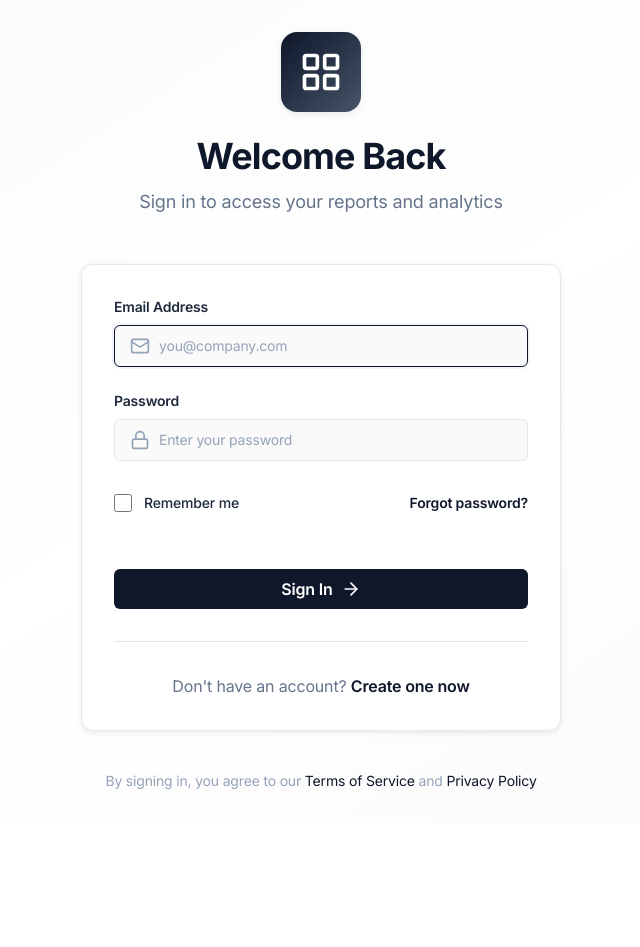
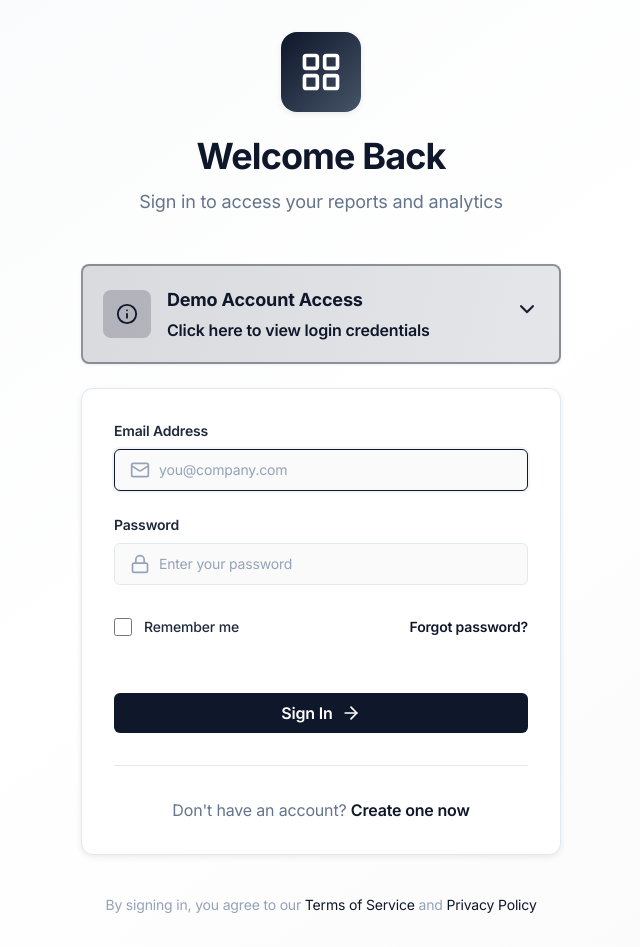
Before and after one commit to ferhatenyani/app-suisse, a React (Vite) app in the folder app-user/: page /login in a window 1280 px wide. Shown: the whole page, without its empty margins (319-959 px from the left). Before the commit the page ends 823 px from the top, so only its background shows below. Built offline with nearby package versions, Linux system fonts and the light colour scheme.

Commit message:
feat(login): added credentials tool tip

```diff
--- a/app-user/src/pages/Login.tsx
+++ b/app-user/src/pages/Login.tsx
@@ -1,6 +1,6 @@
 import React, { useState, useEffect } from 'react';
 import { Link, useNavigate } from 'react-router-dom';
-import { LayoutGrid, Mail, Lock, ArrowRight, AlertCircle } from 'lucide-react';
+import { LayoutGrid, Mail, Lock, ArrowRight, AlertCircle, ChevronDown, ChevronUp, Info } from 'lucide-react';
 import { Input } from '../components/ui/Input';
 import { Button } from '../components/ui/Button';
 import { Card } from '../components/ui/Card';
@@ -13,6 +13,7 @@ export const Login: React.FC = () => {
   const [password, setPassword] = useState('');
   const [rememberMe, setRememberMe] = useState(false);
   const [error, setError] = useState('');
+  const [showDemoCredentials, setShowDemoCredentials] = useState(false);
 
   useEffect(() => {
     window.scrollTo(0, 0);
@@ -35,6 +36,12 @@ export const Login: React.FC = () => {
     }
   };
 
+  const fillDemoCredentials = (demoEmail: string, demoPassword: string) => {
+    setEmail(demoEmail);
+    setPassword(demoPassword);
+    setError('');
+  };
+
   // Corporate login: centered card with logo, minimal form, professional background
   return (
     <div className="min-h-screen bg-gradient-to-br from-[var(--color-surface-elevated)] via-[var(--color-background)] to-[var(--color-panel)] flex items-center justify-center p-4 xs:p-6 lg:p-8">
@@ -46,6 +53,99 @@ export const Login: React.FC = () => {
           </div>
           <h1 className="text-2xl xs:text-3xl md:text-4xl font-bold text-[var(--color-title)] mb-2 xs:mb-3 tracking-tight">Welcome Back</h1>
           <p className="text-[var(--color-text-secondary)] text-sm xs:text-base md:text-lg">Sign in to access your reports and analytics</p>
+        </div>
+
+        {/* Demo Credentials Section */}
+        <div className="mb-6">
+          <button
+            type="button"
+            onClick={() => setShowDemoCredentials(!showDemoCredentials)}
+            className="w-full flex items-center justify-between p-4 xs:p-5 bg-gradient-to-r from-[var(--color-primary)]/15 to-[var(--color-accent)]/15 hover:from-[var(--color-primary)]/25 hover:to-[var(--color-accent)]/25 border-2 border-[var(--color-primary)]/40 rounded-lg transition-all group shadow-sm hover:shadow-md"
+            aria-expanded={showDemoCredentials}
+            aria-controls="demo-credentials"
+          >
+            <div className="flex items-center gap-3 xs:gap-4">
+              <div className="flex items-center justify-center w-10 h-10 xs:w-12 xs:h-12 rounded-lg bg-[var(--color-primary)]/20 group-hover:bg-[var(--color-primary)]/30 transition-colors">
+                <Info size={22} className="text-[var(--color-primary)]" />
+              </div>
+              <div className="text-left">
+                <span className="text-base xs:text-lg font-bold text-[var(--color-title)] block mb-1">Demo Account Access</span>
+                <span className="text-sm xs:text-base font-semibold text-[var(--color-primary)] group-hover:text-[var(--color-primary-hover)] transition-colors">
+                  Click here to view login credentials
+                </span>
+              </div>
+            </div>
+            {showDemoCredentials ? (
+              <ChevronUp size={24} className="text-[var(--color-primary)] transition-transform flex-shrink-0" />
+            ) : (
+              <ChevronDown size={24} className="text-[var(--color-primary)] transition-transform flex-shrink-0 animate-bounce" />
+            )}
+          </button>
+
+          {showDemoCredentials && (
+            <div
+              id="demo-credentials"
+              className="mt-3 p-4 xs:p-5 bg-[var(--color-surface-elevated)] border border-[var(--color-border)] rounded-lg space-y-4 animate-in fade-in slide-in-from-top-2 duration-200"
+            >
+              <p className="text-xs xs:text-sm text-[var(--color-text-secondary)] mb-4">
+                Use these credentials to explore the demo application:
+              </p>
+
+              {/* Organization Account */}
+              <div className="p-4 bg-[var(--color-background)] border border-[var(--color-border)] rounded-lg hover:border-[var(--color-primary)]/30 transition-colors group">
+                <div className="flex items-start justify-between mb-3">
+                  <div>
+                    <h3 className="text-sm font-semibold text-[var(--color-title)] mb-1">Organization Account</h3>
+                    <p className="text-xs text-[var(--color-text-secondary)]">John Anderson - Acme Corporation</p>
+                  </div>
+                  <button
+                    type="button"
+                    onClick={() => fillDemoCredentials('organization@gmail.com', 'azerty1234')}
+                    className="px-3 py-1.5 text-xs font-medium text-[var(--color-primary)] hover:text-white hover:bg-[var(--color-primary)] border border-[var(--color-primary)] rounded-md transition-all opacity-0 group-hover:opacity-100"
+                  >
+                    Auto-fill
+                  </button>
+                </div>
+                <div className="space-y-2 text-xs xs:text-sm">
+                  <div className="flex items-center gap-2">
+                    <Mail size={14} className="text-[var(--color-text-muted)] flex-shrink-0" />
+                    <code className="text-[var(--color-text)] font-mono bg-[var(--color-surface-elevated)] px-2 py-1 rounded">organization@gmail.com</code>
+                  </div>
+                  <div className="flex items-center gap-2">
+                    <Lock size={14} className="text-[var(--color-text-muted)] flex-shrink-0" />
+                    <code className="text-[var(--color-text)] font-mono bg-[var(--color-surface-elevated)] px-2 py-1 rounded">azerty1234</code>
+                  </div>
+                </div>
+              </div>
+
+              {/* Individual Account */}
+              <div className="p-4 bg-[var(--color-background)] border border-[var(--color-border)] rounded-lg hover:border-[var(--color-primary)]/30 transition-colors group">
+                <div className="flex items-start justify-between mb-3">
+                  <div>
+                    <h3 className="text-sm font-semibold text-[var(--color-title)] mb-1">Individual Account</h3>
+                    <p className="text-xs text-[var(--color-text-secondary)]">Sarah Mitchell</p>
+                  </div>
+                  <button
+                    type="button"
+                    onClick={() => fillDemoCredentials('individual@gmail.com', 'azerty1234')}
+                    className="px-3 py-1.5 text-xs font-medium text-[var(--color-primary)] hover:text-white hover:bg-[var(--color-primary)] border border-[var(--color-primary)] rounded-md transition-all opacity-0 group-hover:opacity-100"
+                  >
+                    Auto-fill
+                  </button>
+                </div>
+                <div className="space-y-2 text-xs xs:text-sm">
+                  <div className="flex items-center gap-2">
+                    <Mail size={14} className="text-[var(--color-text-muted)] flex-shrink-0" />
+                    <code className="text-[var(--color-text)] font-mono bg-[var(--color-surface-elevated)] px-2 py-1 rounded">individual@gmail.com</code>
+                  </div>
+                  <div className="flex items-center gap-2">
+                    <Lock size={14} className="text-[var(--color-text-muted)] flex-shrink-0" />
+                    <code className="text-[var(--color-text)] font-mono bg-[var(--color-surface-elevated)] px-2 py-1 rounded">azerty1234</code>
+                  </div>
+                </div>
+              </div>
+            </div>
+          )}
         </div>
 
         {/* Login Card */}
```
